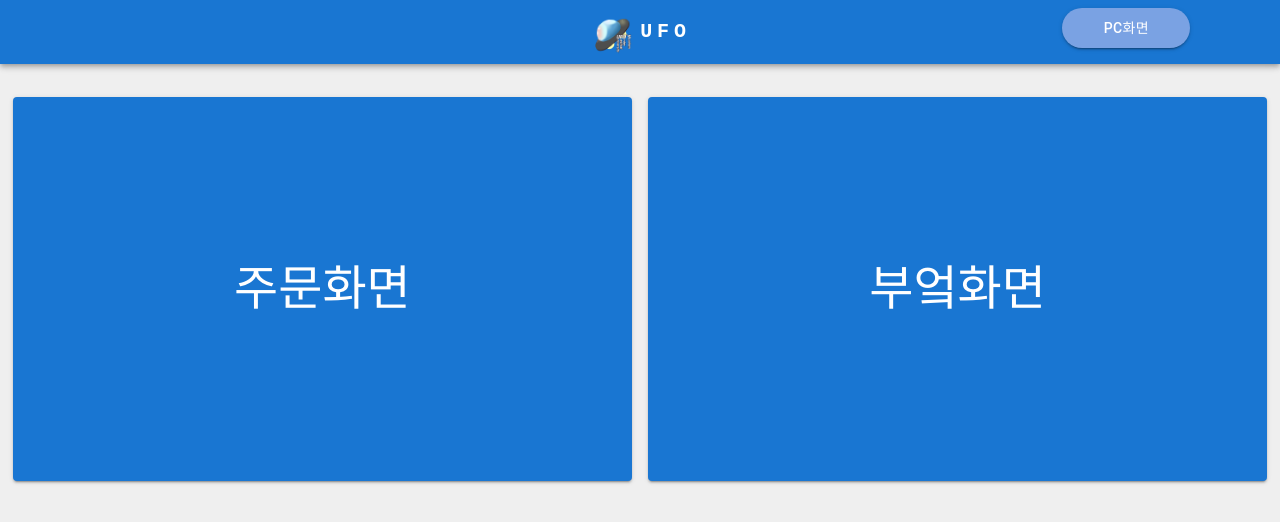
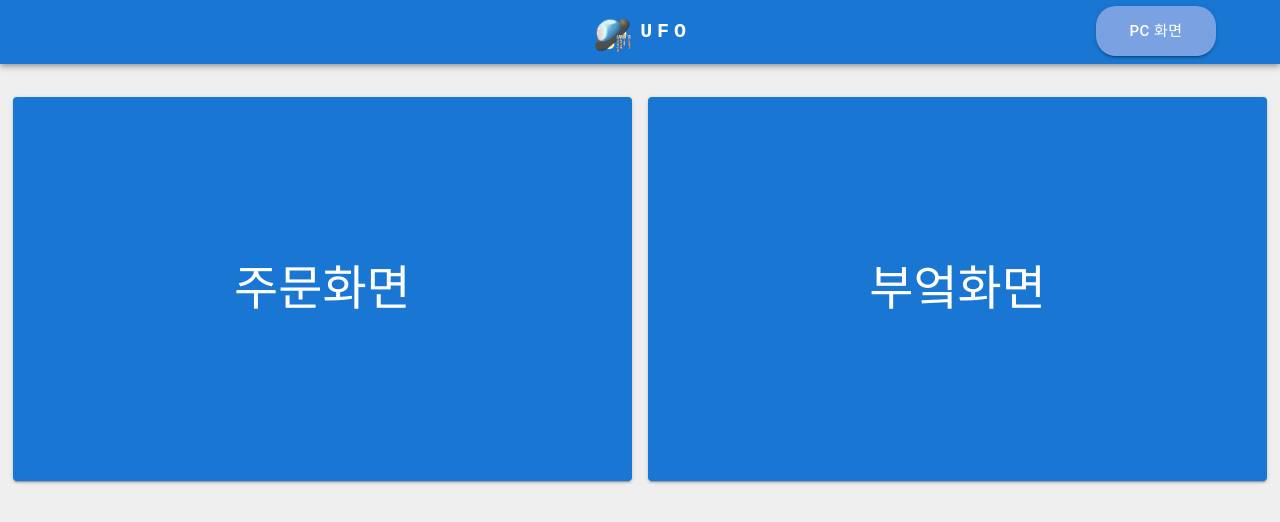
Before and after one commit to UFO-System/ufo-front, a React (Vite) app: page /Phone in a window 1280 px wide. Shown: the top 522 px of the page. Built offline with nearby package versions, Linux system fonts and the light colour scheme.

Commit message:
💄Style: pc화면 버튼이 topBar를 넘어가는 문제 수정

```diff
--- a/src/components/Mobile/Phone.jsx
+++ b/src/components/Mobile/Phone.jsx
@@ -26,15 +26,15 @@ const Phone = () => {
   return (
     <div className="button-container">
       <LogoutTopBar />
-      <div>
       <Button
         variant="contained"
+        size="large"
         sx={{
           position: "absolute",
-            top: "1vh",
-            right: "7vw",
-            width: "10vw",
-            height: "5vh",
+          top: "6px",
+          right: "5vw",
+          width: "120px",
+          height: "50px",
           borderRadius: 5,
           "&:hover": {
             backgroundColor: "#4285f4",
@@ -46,9 +46,8 @@ const Phone = () => {
         }}
         onClick={() => navigate("/OrderManage")}
       >
-          PC화면
+        PC 화면
       </Button>
-      </div>
       <Box
         sx={{
           display: "flex",
```
Lines whose indentation alone changed are shown as unchanged.
